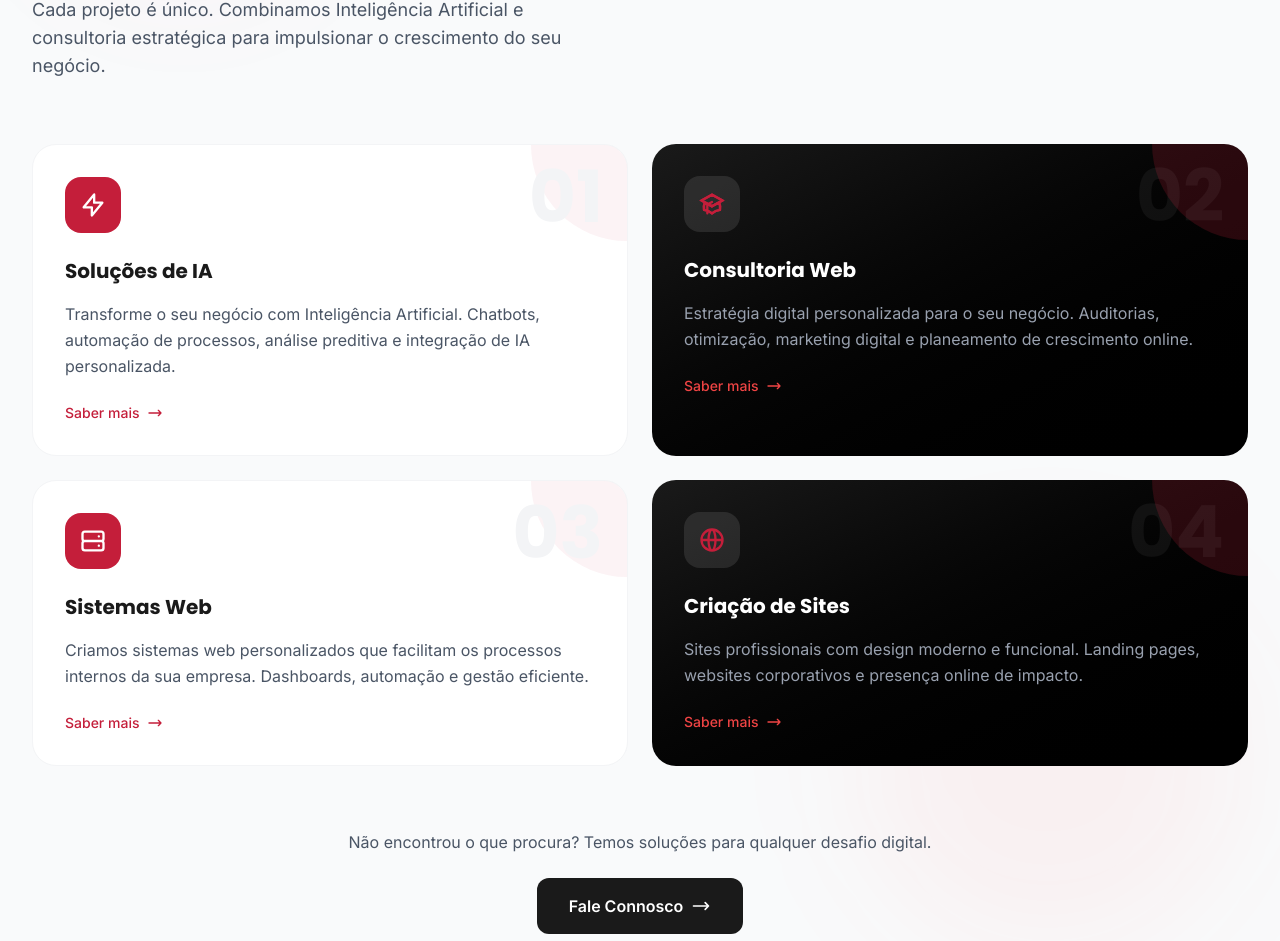
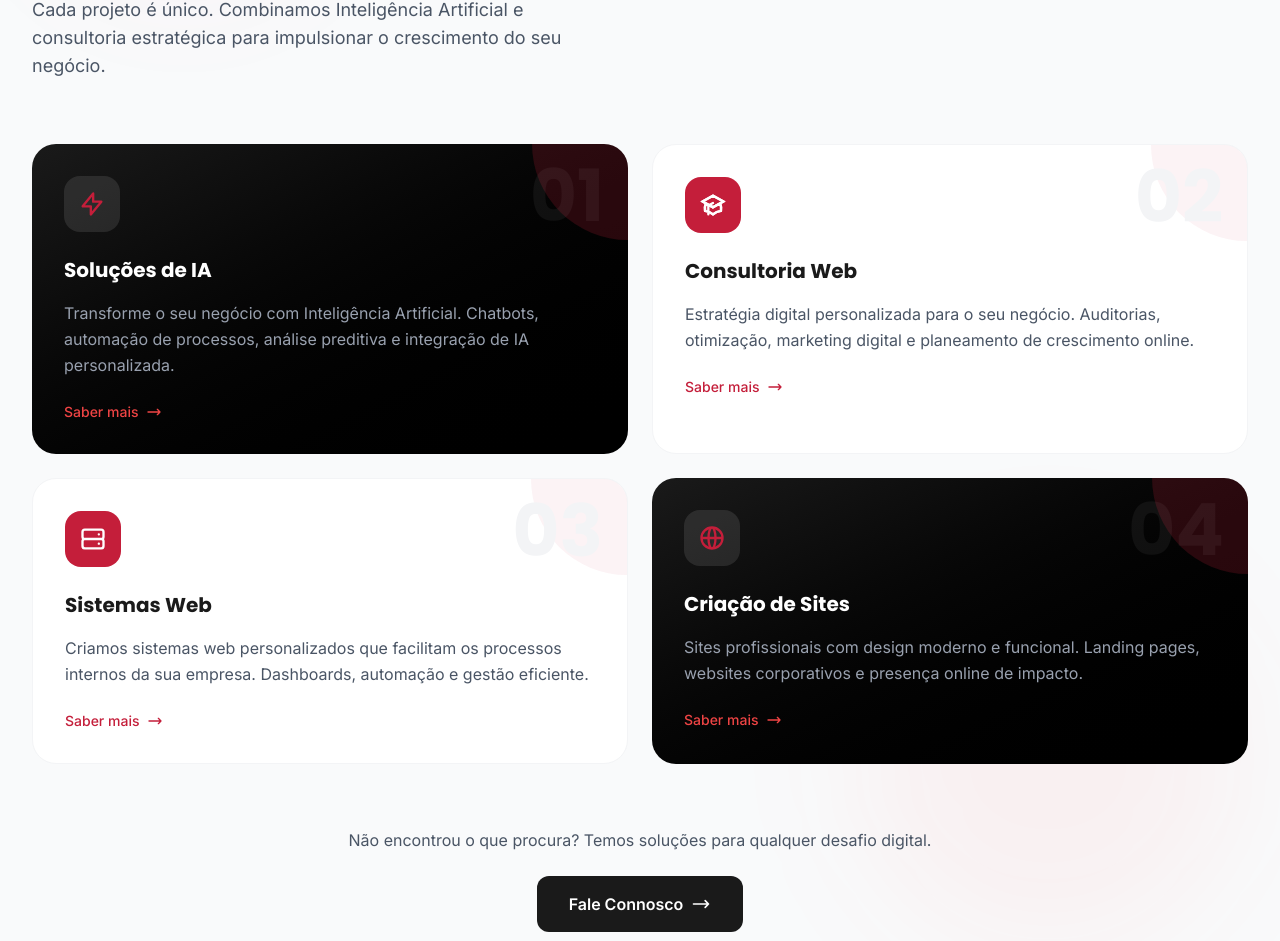
Before and after one commit to mvttinif/art-network-consult-website, a React (Vite) app: page / in a window 1280 px wide. Shown: the part 1230-2171 px from the top of the page. Built offline with nearby package versions, Linux system fonts and the light colour scheme.

Commit message:
Modal de Saber Mais, serviços.

```diff
--- a/src/components/sections/Services.jsx
+++ b/src/components/sections/Services.jsx
@@ -1,14 +1,102 @@
-import { motion } from 'framer-motion';
+import { useState } from 'react';
+import { motion, AnimatePresence } from 'framer-motion';
 import { useInView } from 'react-intersection-observer';
+import { HiX, HiCheck } from 'react-icons/hi';
 import { services } from '../../data/services';
 
-const ServiceCard = ({ service, index }) => {
+const ServiceModal = ({ service, isOpen, onClose }) => {
+  if (!service) return null;
+
+  return (
+    <AnimatePresence>
+      {isOpen && (
+        <>
+          {/* Backdrop */}
+          <motion.div
+            initial={{ opacity: 0 }}
+            animate={{ opacity: 1 }}
+            exit={{ opacity: 0 }}
+            onClick={onClose}
+            className="fixed inset-0 bg-black/60 backdrop-blur-sm z-50"
+          />
+
+          {/* Modal */}
+          <motion.div
+            initial={{ opacity: 0, scale: 0.95, y: 20 }}
+            animate={{ opacity: 1, scale: 1, y: 0 }}
+            exit={{ opacity: 0, scale: 0.95, y: 20 }}
+            transition={{ duration: 0.2 }}
+            className="fixed inset-4 md:inset-auto md:top-1/2 md:left-1/2 md:-translate-x-1/2 md:-translate-y-1/2 md:w-full md:max-w-2xl md:max-h-[85vh] bg-white rounded-3xl shadow-2xl z-50 overflow-hidden flex flex-col"
+          >
+            {/* Header */}
+            <div className="relative bg-gradient-to-br from-artnetwork-dark to-black p-8 pb-12">
+              <button
+                onClick={onClose}
+                className="absolute top-4 right-4 w-10 h-10 rounded-full bg-white/10 flex items-center justify-center hover:bg-white/20 transition-colors"
+              >
+                <HiX className="w-5 h-5 text-white" />
+              </button>
+
+              <div className="w-16 h-16 rounded-2xl bg-white/10 flex items-center justify-center mb-6">
+                <service.icon className="w-8 h-8 text-artnetwork-primary" />
+              </div>
+
+              <h3 className="text-2xl md:text-3xl font-heading font-bold text-white mb-2">
+                {service.title}
+              </h3>
+              <p className="text-gray-400">
+                {service.description}
+              </p>
+            </div>
+
+            {/* Content */}
+            <div className="flex-1 overflow-y-auto p-8">
+              <p className="text-gray-600 leading-relaxed mb-8">
+                {service.extendedDescription}
+              </p>
+
+              <h4 className="text-lg font-heading font-bold text-artnetwork-dark mb-4">
+                O que inclui
+              </h4>
+
+              <ul className="space-y-3 mb-8">
+                {service.features?.map((feature, idx) => (
+                  <li key={idx} className="flex items-start gap-3">
+                    <div className="w-5 h-5 rounded-full bg-artnetwork-primary/10 flex items-center justify-center flex-shrink-0 mt-0.5">
+                      <HiCheck className="w-3 h-3 text-artnetwork-primary" />
+                    </div>
+                    <span className="text-gray-600">{feature}</span>
+                  </li>
+                ))}
+              </ul>
+
+              {/* CTA */}
+              <a
+                href="#contacto"
+                onClick={onClose}
+                className="inline-flex items-center gap-2 px-6 py-3 bg-artnetwork-primary text-white font-semibold rounded-xl hover:bg-artnetwork-bright transition-colors"
+              >
+                Solicitar Orçamento
+                <svg className="w-4 h-4" fill="none" viewBox="0 0 24 24" stroke="currentColor">
+                  <path strokeLinecap="round" strokeLinejoin="round" strokeWidth={2} d="M17 8l4 4m0 0l-4 4m4-4H3" />
+                </svg>
+              </a>
+            </div>
+          </motion.div>
+        </>
+      )}
+    </AnimatePresence>
+  );
+};
+
+const ServiceCard = ({ service, index, onOpenModal }) => {
   const [ref, inView] = useInView({
     triggerOnce: true,
     threshold: 0.1,
   });
 
-  const isEven = index % 2 === 0;
+  // Padrão xadrez: 1 e 4 pretos, 2 e 3 brancos
+  const isDark = index === 0 || index === 3;
 
   return (
     <motion.div
@@ -17,57 +105,60 @@ const ServiceCard = ({ service, index }) => {
       animate={inView ? { opacity: 1, y: 0 } : {}}
       transition={{ duration: 0.6, delay: index * 0.1 }}
       className={`group relative p-8 rounded-3xl overflow-hidden transition-all duration-500 hover:scale-[1.02] ${
-        isEven
-          ? 'bg-white border border-gray-100'
-          : 'bg-gradient-to-br from-artnetwork-dark to-black text-white'
+        isDark
+          ? 'bg-gradient-to-br from-artnetwork-dark to-black text-white'
+          : 'bg-white border border-gray-100'
       }`}
     >
       {/* Decorative corner */}
       <div
         className={`absolute top-0 right-0 w-24 h-24 rounded-bl-full transition-all duration-500 group-hover:w-32 group-hover:h-32 ${
-          isEven ? 'bg-artnetwork-primary/5' : 'bg-artnetwork-primary/20'
+          isDark ? 'bg-artnetwork-primary/20' : 'bg-artnetwork-primary/5'
         }`}
       />
 
       {/* Number */}
       <span className={`text-7xl font-heading font-bold absolute top-4 right-6 ${
-        isEven ? 'text-gray-100' : 'text-white/5'
+        isDark ? 'text-white/5' : 'text-gray-100'
       }`}>
         {String(index + 1).padStart(2, '0')}
       </span>
 
       {/* Icon */}
       <div className={`relative z-10 w-14 h-14 rounded-2xl flex items-center justify-center mb-6 transition-all duration-300 group-hover:scale-110 ${
-        isEven
-          ? 'bg-artnetwork-primary text-white'
-          : 'bg-white/10 text-artnetwork-primary'
+        isDark
+          ? 'bg-white/10 text-artnetwork-primary'
+          : 'bg-artnetwork-primary text-white'
       }`}>
         <service.icon className="w-7 h-7" />
       </div>
 
       {/* Title */}
       <h3 className={`relative z-10 text-xl font-heading font-bold mb-4 ${
-        isEven ? 'text-artnetwork-dark' : 'text-white'
+        isDark ? 'text-white' : 'text-artnetwork-dark'
       }`}>
         {service.title}
       </h3>
 
       {/* Description */}
       <p className={`relative z-10 leading-relaxed ${
-        isEven ? 'text-gray-600' : 'text-gray-400'
+        isDark ? 'text-gray-400' : 'text-gray-600'
       }`}>
         {service.description}
       </p>
 
       {/* Arrow link */}
-      <div className={`relative z-10 mt-6 flex items-center gap-2 font-medium transition-all duration-300 group-hover:gap-4 ${
-        isEven ? 'text-artnetwork-primary' : 'text-artnetwork-bright'
-      }`}>
+      <button
+        onClick={() => onOpenModal(service)}
+        className={`relative z-10 mt-6 flex items-center gap-2 font-medium transition-all duration-300 group-hover:gap-4 cursor-pointer ${
+          isDark ? 'text-artnetwork-bright' : 'text-artnetwork-primary'
+        }`}
+      >
         <span className="text-sm">Saber mais</span>
         <svg className="w-4 h-4" fill="none" viewBox="0 0 24 24" stroke="currentColor">
           <path strokeLinecap="round" strokeLinejoin="round" strokeWidth={2} d="M17 8l4 4m0 0l-4 4m4-4H3" />
         </svg>
-      </div>
+      </button>
     </motion.div>
   );
 };
@@ -77,6 +168,18 @@ const Services = () => {
     triggerOnce: true,
     threshold: 0.1,
   });
+
+  const [selectedService, setSelectedService] = useState(null);
+  const [isModalOpen, setIsModalOpen] = useState(false);
+
+  const handleOpenModal = (service) => {
+    setSelectedService(service);
+    setIsModalOpen(true);
+  };
+
+  const handleCloseModal = () => {
+    setIsModalOpen(false);
+  };
 
   return (
     <section id="servicos" className="py-24 bg-gray-50 relative overflow-hidden">
@@ -119,7 +222,12 @@ const Services = () => {
         {/* Services Grid - Bento style */}
         <div className="grid grid-cols-1 md:grid-cols-2 gap-6">
           {services.map((service, index) => (
-            <ServiceCard key={service.id} service={service} index={index} />
+            <ServiceCard
+              key={service.id}
+              service={service}
+              index={index}
+              onOpenModal={handleOpenModal}
+            />
           ))}
         </div>
 
@@ -144,6 +252,13 @@ const Services = () => {
           </a>
         </motion.div>
       </div>
+
+      {/* Service Modal */}
+      <ServiceModal
+        service={selectedService}
+        isOpen={isModalOpen}
+        onClose={handleCloseModal}
+      />
     </section>
   );
 };
--- a/src/data/services.js
+++ b/src/data/services.js
@@ -11,6 +11,15 @@ export const services = [
     icon: HiOutlineLightningBolt,
     title: 'Soluções de IA',
     description: 'Transforme o seu negócio com Inteligência Artificial. Chatbots, automação de processos, análise preditiva e integração de IA personalizada.',
+    extendedDescription: 'A Inteligência Artificial está a revolucionar a forma como as empresas operam. Na ArtNetwork, desenvolvemos soluções de IA personalizadas que se adaptam às necessidades específicas do seu negócio, permitindo automatizar tarefas, melhorar a experiência do cliente e tomar decisões mais inteligentes baseadas em dados.',
+    features: [
+      'Chatbots inteligentes com processamento de linguagem natural',
+      'Automação de processos repetitivos e workflows',
+      'Análise preditiva e insights de dados',
+      'Integração com sistemas existentes',
+      'Assistentes virtuais personalizados',
+      'Machine Learning para otimização contínua'
+    ],
     featured: true,
   },
   {
@@ -18,6 +27,15 @@ export const services = [
     icon: HiOutlineAcademicCap,
     title: 'Consultoria Web',
     description: 'Estratégia digital personalizada para o seu negócio. Auditorias, otimização, marketing digital e planeamento de crescimento online.',
+    extendedDescription: 'Uma presença digital forte requer mais do que apenas um website bonito. A nossa consultoria web oferece uma análise completa da sua presença online, identificando oportunidades de crescimento e desenvolvendo estratégias personalizadas para alcançar os seus objetivos de negócio.',
+    features: [
+      'Auditoria completa da presença digital',
+      'Estratégia de marketing digital integrada',
+      'Otimização SEO e performance',
+      'Análise de concorrência e mercado',
+      'Planeamento de conteúdo e redes sociais',
+      'Relatórios e métricas de performance'
+    ],
     featured: true,
   },
   {
@@ -25,11 +43,29 @@ export const services = [
     icon: HiOutlineServer,
     title: 'Sistemas Web',
     description: 'Criamos sistemas web personalizados que facilitam os processos internos da sua empresa. Dashboards, automação e gestão eficiente.',
+    extendedDescription: 'Sistemas web à medida que transformam a forma como a sua empresa opera. Desenvolvemos aplicações robustas e escaláveis que centralizam informação, automatizam processos e fornecem insights valiosos para a tomada de decisões estratégicas.',
+    features: [
+      'Dashboards interativos e personalizados',
+      'Sistemas de gestão empresarial (ERP)',
+      'Plataformas de CRM personalizadas',
+      'Automação de workflows internos',
+      'Integrações com APIs e serviços externos',
+      'Aplicações web progressivas (PWA)'
+    ],
   },
   {
     id: 4,
     icon: HiOutlineGlobeAlt,
     title: 'Criação de Sites',
     description: 'Sites profissionais com design moderno e funcional. Landing pages, websites corporativos e presença online de impacto.',
+    extendedDescription: 'Um website é o cartão de visita digital da sua empresa. Criamos sites modernos, responsivos e otimizados que não só impressionam visualmente, mas também convertem visitantes em clientes, com foco na experiência do utilizador e nos resultados do seu negócio.',
+    features: [
+      'Design moderno e responsivo',
+      'Otimização para motores de busca (SEO)',
+      'Performance e velocidade otimizadas',
+      'Integração com ferramentas de analytics',
+      'Formulários e captação de leads',
+      'Manutenção e suporte contínuo'
+    ],
   },
 ];
```
